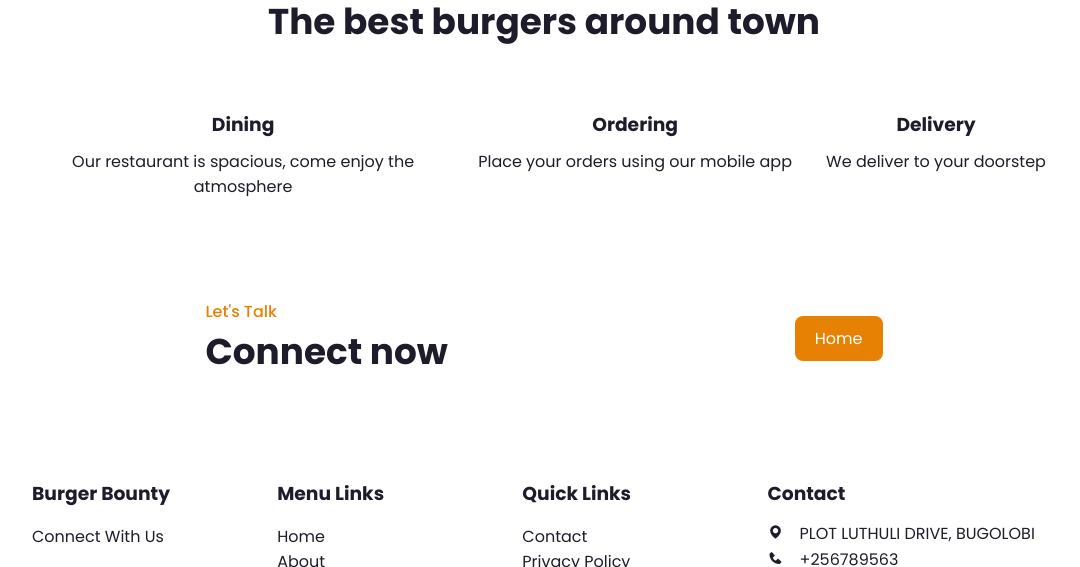
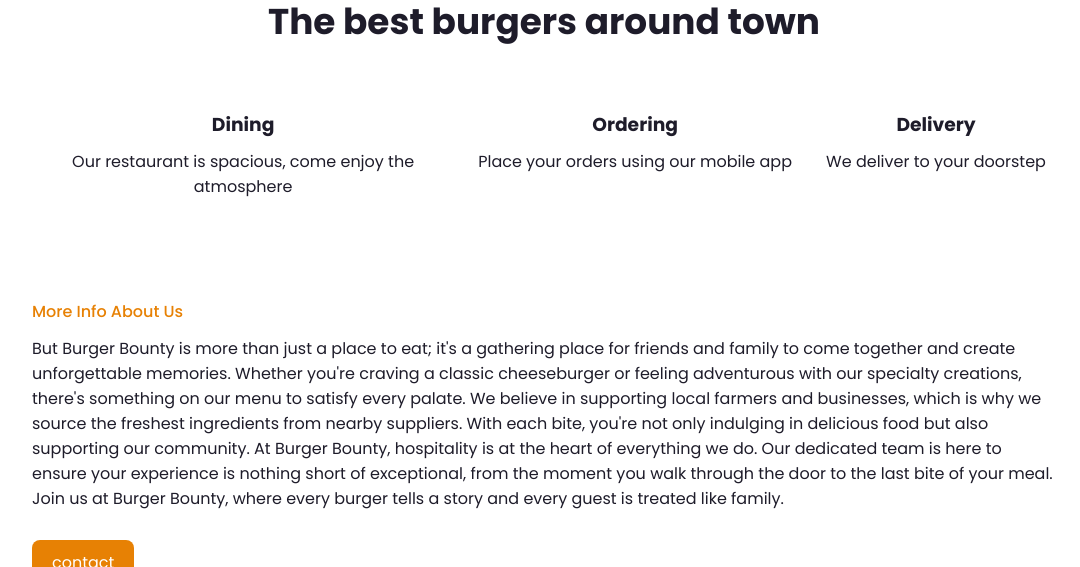
Before and after one commit to PerezChris99/Burger-bounty-restaurant-site, a plain HTML site: page index.html in a window 1280 px wide. Shown: the part 1849-2416 px from the top of the page, without its empty margins (96-1176 px from the left). Drawn offline with nearby package versions, Linux system fonts and the light colour scheme.

Commit message:
reduced words in the intro

```diff
--- a/index.html
+++ b/index.html
@@ -32,7 +32,7 @@
     <section class="home" id="home">
         <div class="home-text">
             <h1>B.B Restaurant</h1>
-            <h2>Very tasty & healthy burgers<br> available here, mujje tulye!</h2>
+            <h2>Mujje tulye burger!</h2>
             <a href="#menu" class="btn">View Menu</a>
         </div>
         <div class="home-img">
@@ -53,7 +53,7 @@
                 Our menu features a variety of mouthwatering options,
                 from classic cheeseburgers to innovative specialties,
                 all served with golden crispy fries and succulent chicken wings.</p>
-            <a href="#" class="btn">Read More</a>
+            <a href="#about2" class="btn">Read More</a>
         </div>
     </section>
 
@@ -136,6 +136,22 @@
         </div>
     </section>
 
+    <!--Detailed about-->
+    <section class="about2" id="about2">
+        <div class="about-text">
+            <span>More Info About Us</span>
+            <p>But Burger Bounty is more than just a place to eat; it's a gathering place for friends and family to come
+                together and create unforgettable memories. Whether you're craving a classic cheeseburger or feeling adventurous
+                with our specialty creations, there's something on our menu to satisfy every palate.
+                We believe in supporting local farmers and businesses, which is why we source the freshest ingredients from
+                nearby suppliers. With each bite, you're not only indulging in delicious food but also supporting our community.
+                At Burger Bounty, hospitality is at the heart of everything we do. Our dedicated team is here to ensure your
+                experience is nothing short of exceptional, from the moment you walk through the door to the last bite of your meal.
+                Join us at Burger Bounty, where every burger tells a story and every guest is treated like family.</p>
+            <a href="#contact" class="btn">contact</a>
+        </div>
+    </section>
+
     <!-- Connect -->
     <section class="connect">
         <div class="connect-text">
```
